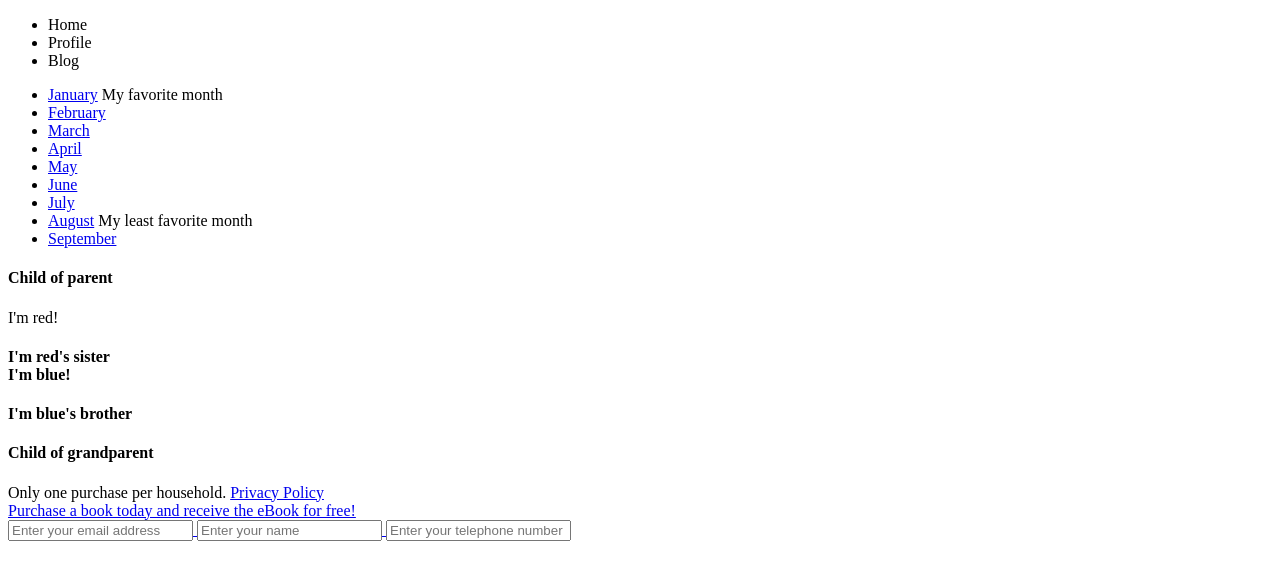
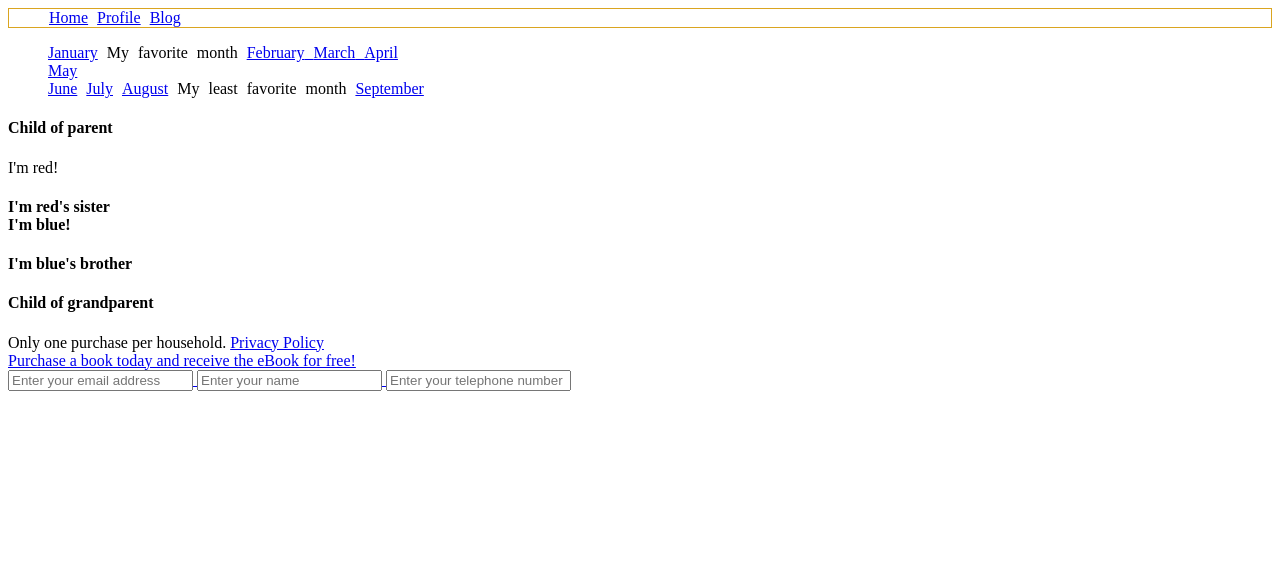
Before and after one commit to JacobAndrewSmith92/css-practice, a plain HTML site: page index.html in a window 1280 px wide. Drawn offline with Linux system fonts and the light colour scheme.

Commit message:
Step two for main-nav: Remove bullet points, create hyperlinks list horizontally

```diff
--- a/index.html
+++ b/index.html
@@ -9,11 +9,13 @@
 </head>
 <body>
         <header>
-                <ul>
-                  <li>Home</li>
-                  <li>Profile</li>
-                  <li>Blog</li>
+            <nav >
+                <ul id="main-nav">
+                  <li><a href="#">Home</a></li>
+                  <li><a href="#">Profile</a></li>
+                  <li><a href="#">Blog</a></li>
                 </ul>
+            </nav>
               </header>
 
               <section>
--- a/selectors.css
+++ b/selectors.css
@@ -1,4 +1,9 @@
 header {
-    border: 1px goldenrod;
+    border: 1px solid goldenrod;
+}
 
+#main-nav, li {
+    display: inline;
+    list-style: none;
+    word-spacing: 5px;
 }
```
